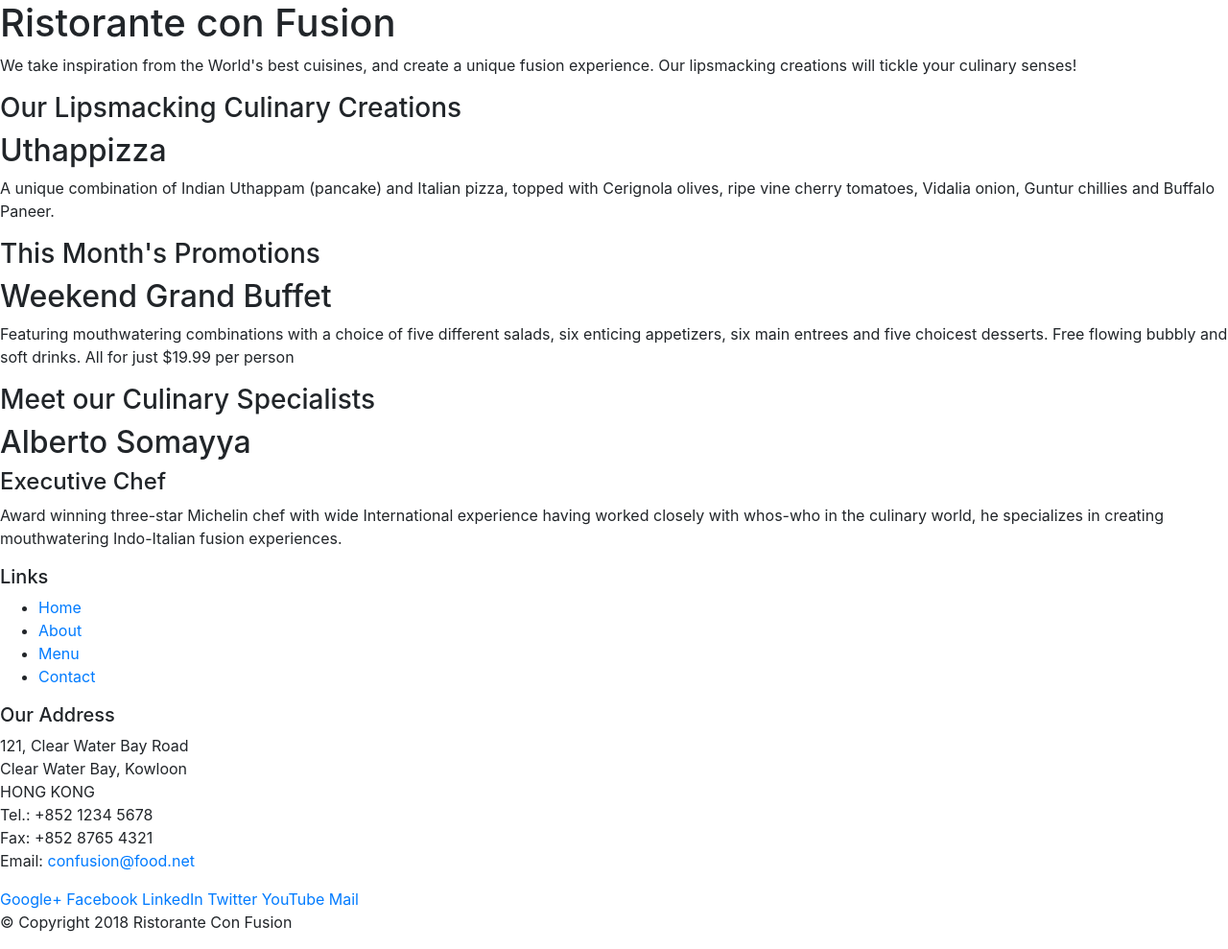
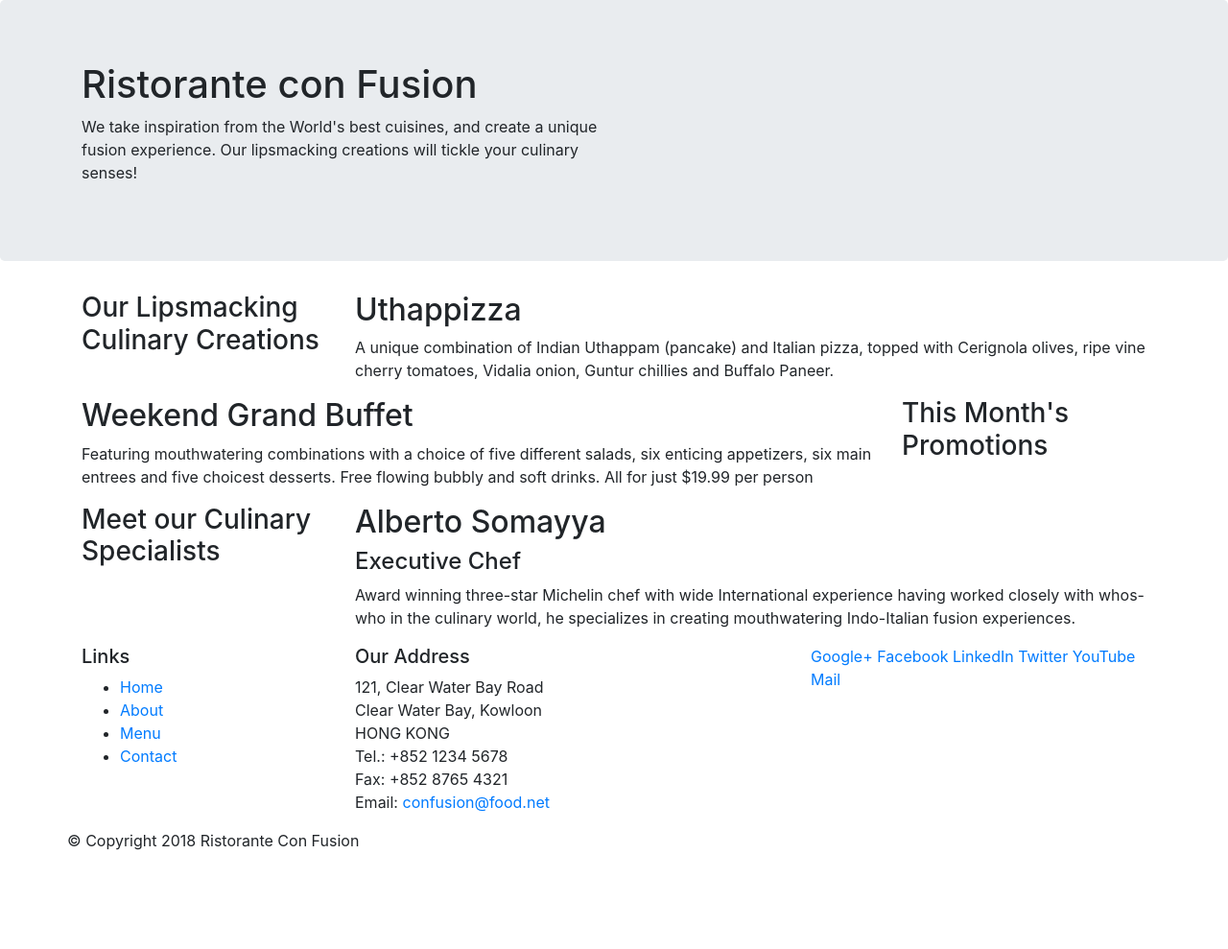
Before and after one commit to Rvranjan99/bootstrap4, a website: page index.html in a window 1280 px wide. Shown: the whole page at 96% size. After the commit the page ends 904 px from the top, so only its background shows below. Drawn offline with nearby package versions, Linux system fonts and the light colour scheme.

Commit message:
Bootstarp grid part1

```diff
--- a/index.html
+++ b/index.html
@@ -15,46 +15,46 @@
 
 <body>
 
-    <header>
-        <div>
-            <div>
-                <div>
+    <header class="jumbotron">
+        <div class="container">
+            <div class="row">
+                <div class="col-12 col-sm-6">
                     <h1>Ristorante con Fusion</h1>
                     <p>We take inspiration from the World's best cuisines, and create a unique fusion experience. Our lipsmacking creations will tickle your culinary senses!</p>
                 </div>
-                <div>
+                <div class="col-12 col-sm">
                 </div>
             </div>
         </div>
     </header>
 
-    <div>
-        <div>
-            <div>
+    <div class="container">
+        <div class="row">
+            <div class="col-12 col-sm-4 col-sm-last col-md-3">
                 <h3>Our Lipsmacking Culinary Creations</h3>
             </div>
-            <div>
+            <div class="col-12 col-sm col-md">
                 <h2>Uthappizza</h2>
                 <p>A unique combination of Indian Uthappam (pancake) and Italian pizza, topped with Cerignola olives, ripe vine cherry tomatoes, Vidalia onion, Guntur chillies and Buffalo Paneer.</p>
             </div>
         </div>
 
 
-        <div>
-            <div>
+        <div class="row">
+            <div class="col-12 col-sm-4 col-md-3">
                 <h3>This Month's Promotions</h3>
             </div>
-            <div>
+            <div class="col order-sm-first col-sm col-md">
                 <h2>Weekend Grand Buffet</h2>
                 <p>Featuring mouthwatering combinations with a choice of five different salads, six enticing appetizers, six main entrees and five choicest desserts. Free flowing bubbly and soft drinks. All for just $19.99 per person </p>
             </div>
         </div>
 
-        <div>
-            <div>
+        <div class="row">
+            <div class="col-12 col-sm-4 col-md-3">
                 <h3>Meet our Culinary Specialists</h3>
             </div>
-            <div>
+            <div class="col-12 col-sm col-md">
                 <h2>Alberto Somayya</h2>
                 <h4>Executive Chef</h4>
                 <p>Award winning three-star Michelin chef with wide International experience having worked closely with whos-who in the culinary world, he specializes in creating mouthwatering Indo-Italian fusion experiences. </p>
@@ -63,9 +63,9 @@
     </div>
 
     <footer>
-        <div>
-            <div>
-                <div>
+        <div class="container">
+            <div class="row">
+                <div class="col-4 col-sm-2">
                     <h5>Links</h5>
                     <ul>
                         <li><a href="#">Home</a></li>
@@ -74,7 +74,7 @@
                         <li><a href="#">Contact</a></li>
                     </ul>
                 </div>
-                <div>
+                <div class="col-7 offset-1 col-sm-5">
                     <h5>Our Address</h5>
                     <address>
 		              121, Clear Water Bay Road<br>
@@ -85,7 +85,7 @@
 		              Email: <a href="mailto:confusion@food.net">confusion@food.net</a>
 		           </address>
                 </div>
-                <div>
+                <div class="col-12 col-sm-4">
                     <div>
                         <a href="http://google.com/+">Google+</a>
                         <a href="http://www.facebook.com/profile.php?id=">Facebook</a>
@@ -96,8 +96,8 @@
                     </div>
                 </div>
            </div>
-           <div>
-                <div>
+           <div class="row">
+                <div col-auto>
                     <p>© Copyright 2018 Ristorante Con Fusion</p>
                 </div>
            </div>
```
